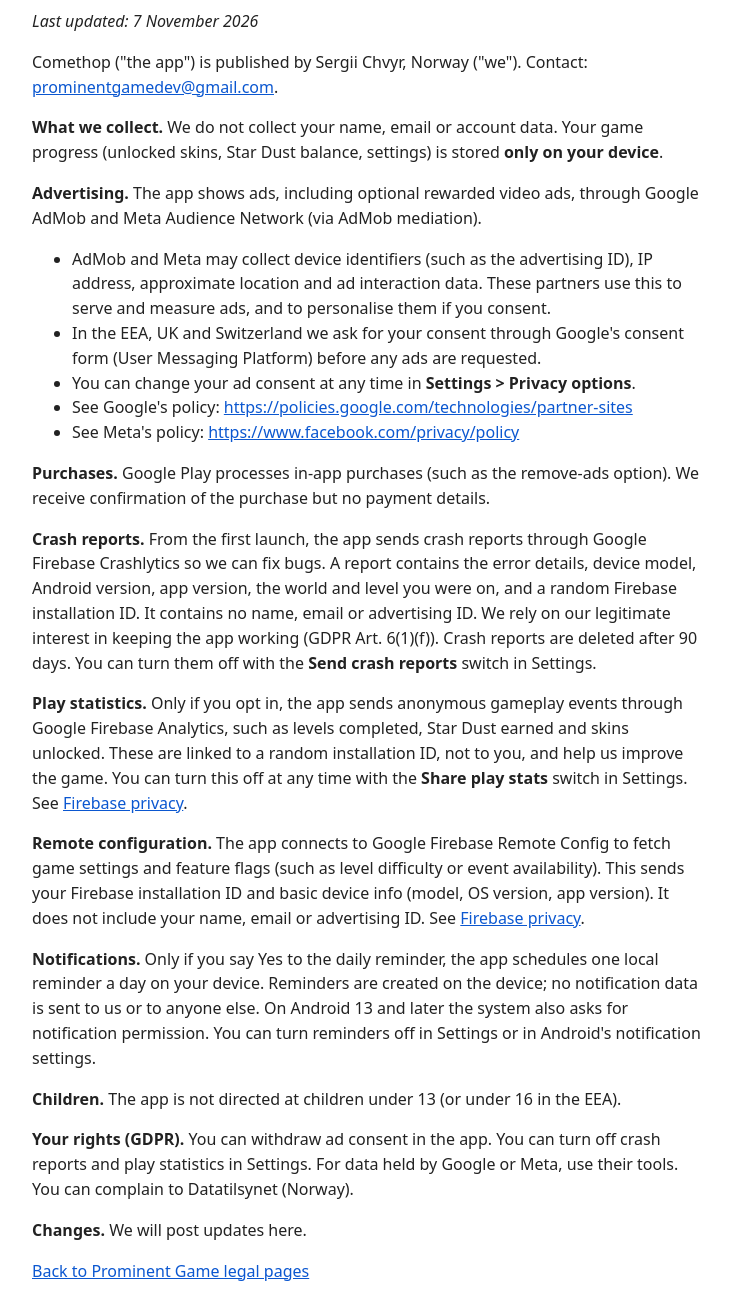
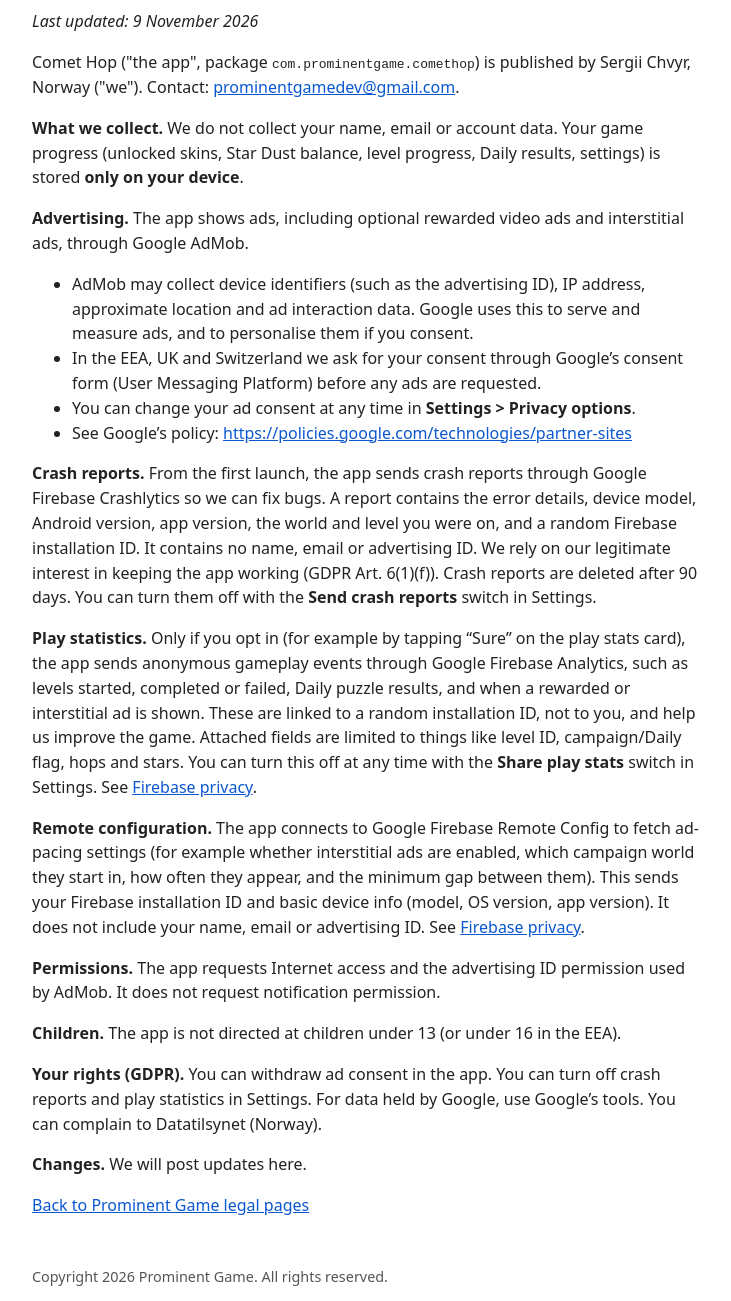
Before and after one commit to sergiichvyr-ops/glidevane-legal, a plain HTML site: page comethop-privacy-policy.html in a window 1280 px wide. Shown: the part 94-1395 px from the top of the page, without its empty margins (272-1003 px from the left). Drawn offline with Linux system fonts and the light colour scheme.

Commit message:
Correct Comet Hop privacy policy against shipping code
- Rename title/index to Comet Hop; keep publisher line as Sergii Chvyr
- Ads: AdMob rewarded + interstitial with UMP only (drop Meta mediation)
- Drop Purchases and Notifications (no Play Billing / no notification permission)
- Keep Crashlytics (Send crash reports), Analytics (Share play stats), Remote Config
- Describe Remote Config as interstitial pacing; note INTERNET + AD_ID permissions

```diff
--- a/comethop-privacy-policy.html
+++ b/comethop-privacy-policy.html
@@ -3,29 +3,27 @@
 <head>
 <meta charset="utf-8">
 <meta name="viewport" content="width=device-width, initial-scale=1">
-<title>Comethop – Privacy Policy</title>
+<title>Comet Hop – Privacy Policy</title>
 <style>body{font-family:system-ui,-apple-system,Segoe UI,Roboto,sans-serif;max-width:42rem;margin:2rem auto;padding:0 1rem;line-height:1.55;color:#222}a{color:#0b57d0}footer{margin-top:3rem;font-size:.9em;color:#555}</style>
 </head>
 <body>
-<h1>Comethop – Privacy Policy</h1>
-<p><em>Last updated: 7 November 2026</em></p>
-<p>Comethop ("the app") is published by Sergii Chvyr, Norway ("we"). Contact: <a href="mailto:prominentgamedev@gmail.com">prominentgamedev@gmail.com</a>.</p>
-<p><strong>What we collect.</strong> We do not collect your name, email or account data. Your game progress (unlocked skins, Star Dust balance, settings) is stored <strong>only on your device</strong>.</p>
-<p><strong>Advertising.</strong> The app shows ads, including optional rewarded video ads, through Google AdMob and Meta Audience Network (via AdMob mediation).</p>
+<h1>Comet Hop – Privacy Policy</h1>
+<p><em>Last updated: 9 November 2026</em></p>
+<p>Comet Hop ("the app", package <code>com.prominentgame.comethop</code>) is published by Sergii Chvyr, Norway ("we"). Contact: <a href="mailto:prominentgamedev@gmail.com">prominentgamedev@gmail.com</a>.</p>
+<p><strong>What we collect.</strong> We do not collect your name, email or account data. Your game progress (unlocked skins, Star Dust balance, level progress, Daily results, settings) is stored <strong>only on your device</strong>.</p>
+<p><strong>Advertising.</strong> The app shows ads, including optional rewarded video ads and interstitial ads, through Google AdMob.</p>
 <ul>
-  <li>AdMob and Meta may collect device identifiers (such as the advertising ID), IP address, approximate location and ad interaction data. These partners use this to serve and measure ads, and to personalise them if you consent.</li>
-  <li>In the EEA, UK and Switzerland we ask for your consent through Google's consent form (User Messaging Platform) before any ads are requested.</li>
+  <li>AdMob may collect device identifiers (such as the advertising ID), IP address, approximate location and ad interaction data. Google uses this to serve and measure ads, and to personalise them if you consent.</li>
+  <li>In the EEA, UK and Switzerland we ask for your consent through Google&rsquo;s consent form (User Messaging Platform) before any ads are requested.</li>
   <li>You can change your ad consent at any time in <strong>Settings &gt; Privacy options</strong>.</li>
-  <li>See Google's policy: <a href="https://policies.google.com/technologies/partner-sites">https://policies.google.com/technologies/partner-sites</a></li>
-  <li>See Meta's policy: <a href="https://www.facebook.com/privacy/policy">https://www.facebook.com/privacy/policy</a></li>
+  <li>See Google&rsquo;s policy: <a href="https://policies.google.com/technologies/partner-sites">https://policies.google.com/technologies/partner-sites</a></li>
 </ul>
-<p><strong>Purchases.</strong> Google Play processes in-app purchases (such as the remove-ads option). We receive confirmation of the purchase but no payment details.</p>
 <p><strong>Crash reports.</strong> From the first launch, the app sends crash reports through Google Firebase Crashlytics so we can fix bugs. A report contains the error details, device model, Android version, app version, the world and level you were on, and a random Firebase installation ID. It contains no name, email or advertising ID. We rely on our legitimate interest in keeping the app working (GDPR Art. 6(1)(f)). Crash reports are deleted after 90 days. You can turn them off with the <strong>Send crash reports</strong> switch in Settings.</p>
-<p><strong>Play statistics.</strong> Only if you opt in, the app sends anonymous gameplay events through Google Firebase Analytics, such as levels completed, Star Dust earned and skins unlocked. These are linked to a random installation ID, not to you, and help us improve the game. You can turn this off at any time with the <strong>Share play stats</strong> switch in Settings. See <a href="https://firebase.google.com/support/privacy">Firebase privacy</a>.</p>
-<p><strong>Remote configuration.</strong> The app connects to Google Firebase Remote Config to fetch game settings and feature flags (such as level difficulty or event availability). This sends your Firebase installation ID and basic device info (model, OS version, app version). It does not include your name, email or advertising ID. See <a href="https://firebase.google.com/support/privacy">Firebase privacy</a>.</p>
-<p><strong>Notifications.</strong> Only if you say Yes to the daily reminder, the app schedules one local reminder a day on your device. Reminders are created on the device; no notification data is sent to us or to anyone else. On Android 13 and later the system also asks for notification permission. You can turn reminders off in Settings or in Android's notification settings.</p>
+<p><strong>Play statistics.</strong> Only if you opt in (for example by tapping &ldquo;Sure&rdquo; on the play stats card), the app sends anonymous gameplay events through Google Firebase Analytics, such as levels started, completed or failed, Daily puzzle results, and when a rewarded or interstitial ad is shown. These are linked to a random installation ID, not to you, and help us improve the game. Attached fields are limited to things like level ID, campaign/Daily flag, hops and stars. You can turn this off at any time with the <strong>Share play stats</strong> switch in Settings. See <a href="https://firebase.google.com/support/privacy">Firebase privacy</a>.</p>
+<p><strong>Remote configuration.</strong> The app connects to Google Firebase Remote Config to fetch ad-pacing settings (for example whether interstitial ads are enabled, which campaign world they start in, how often they appear, and the minimum gap between them). This sends your Firebase installation ID and basic device info (model, OS version, app version). It does not include your name, email or advertising ID. See <a href="https://firebase.google.com/support/privacy">Firebase privacy</a>.</p>
+<p><strong>Permissions.</strong> The app requests Internet access and the advertising ID permission used by AdMob. It does not request notification permission.</p>
 <p><strong>Children.</strong> The app is not directed at children under 13 (or under 16 in the EEA).</p>
-<p><strong>Your rights (GDPR).</strong> You can withdraw ad consent in the app. You can turn off crash reports and play statistics in Settings. For data held by Google or Meta, use their tools. You can complain to Datatilsynet (Norway).</p>
+<p><strong>Your rights (GDPR).</strong> You can withdraw ad consent in the app. You can turn off crash reports and play statistics in Settings. For data held by Google, use Google&rsquo;s tools. You can complain to Datatilsynet (Norway).</p>
 <p><strong>Changes.</strong> We will post updates here.</p>
 <p><a href="./">Back to Prominent Game legal pages</a></p>
 <footer>Copyright 2026 Prominent Game. All rights reserved.</footer>
```
Also changed, not shown: index.html (+1 -1 lines).
